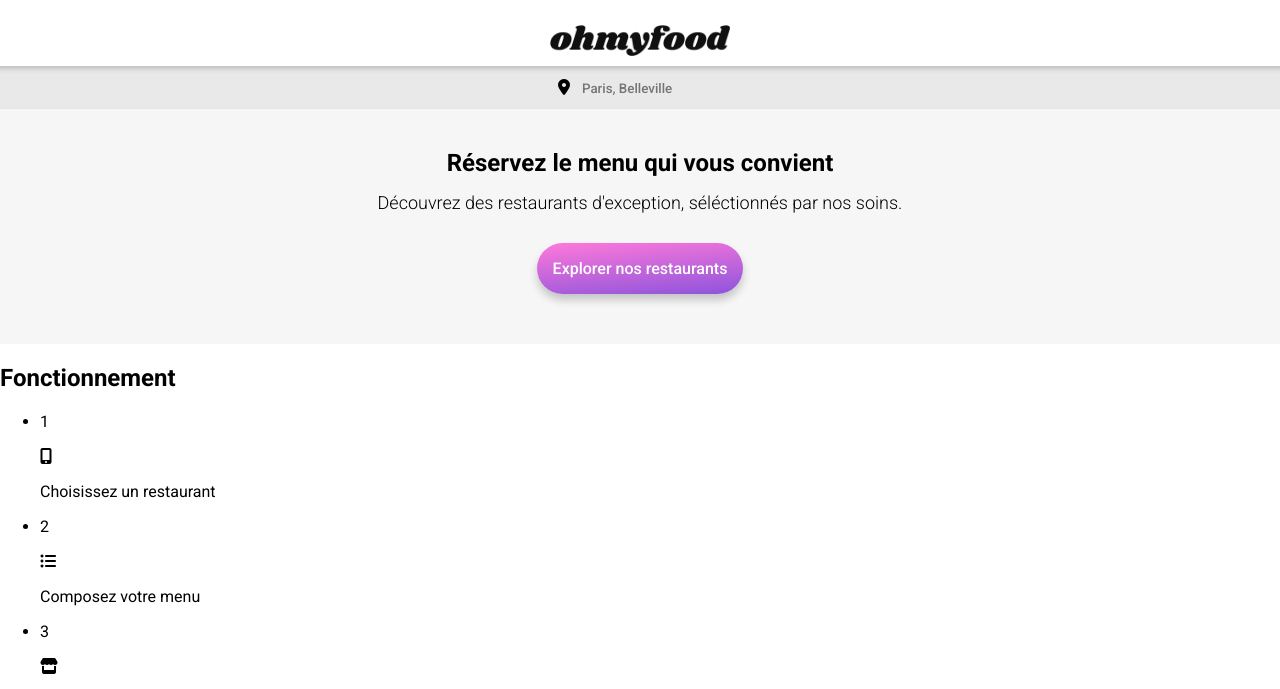
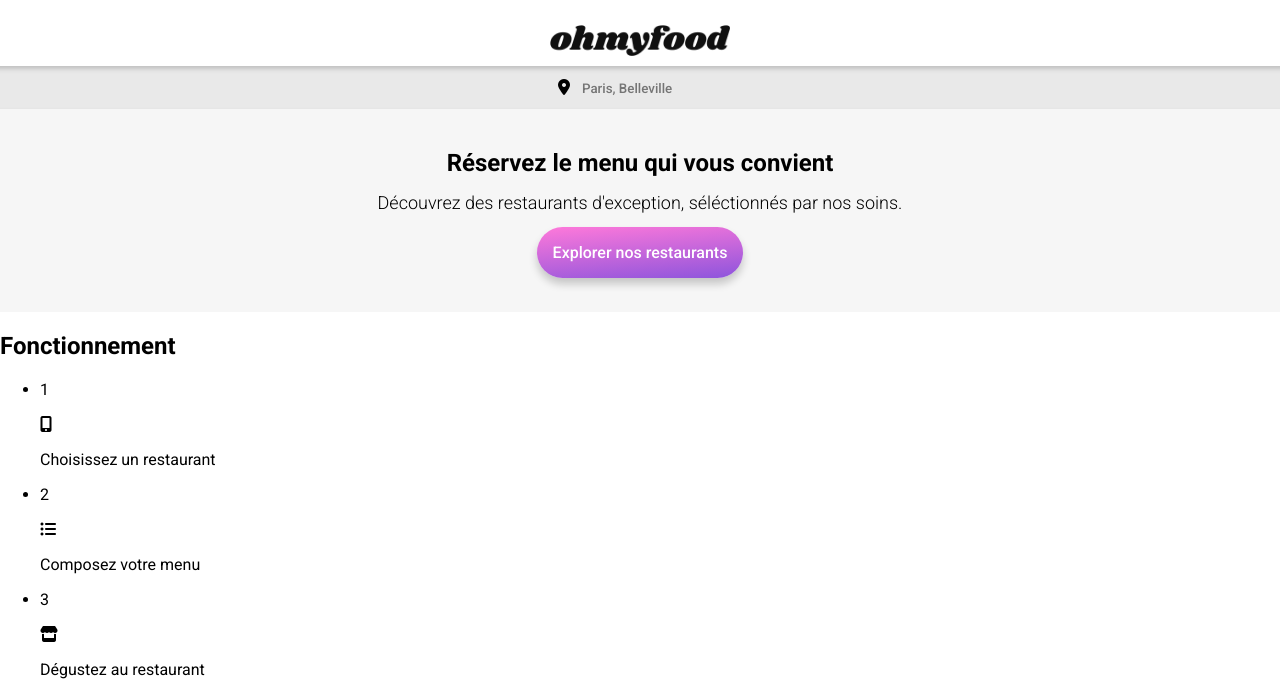
Before and after one commit to BenjaminSiret/SiretBenjamin_3_06032022, a website: page index.html in a window 1280 px wide. Shown: the top 689 px of the page. Drawn offline with Linux system fonts and the light colour scheme; a web font is replaced by a local one.

Commit message:
add button component, minor change in html for presentation section

```diff
--- a/index.html
+++ b/index.html
@@ -32,9 +32,7 @@
         <h2 class="subtitle">
           Découvrez des restaurants d'exception, séléctionnés par nos soins.
         </h2>
-        <a href="#restaurants">
-          <button>Explorer nos restaurants</button>
-        </a>
+        <a href="#restaurants" class="button">Explorer nos restaurants</a>
       </section>
       <section class="progress">
         <h2>Fonctionnement</h2>
--- /dev/null
+++ b/sass/components/_button.scss
@@ -0,0 +1,16 @@
+.button {
+  background: linear-gradient(
+    175deg,
+    rgba(255, 121, 218, 1) 0%,
+    rgba(147, 86, 220, 1) 95%
+  );
+  color: white;
+  box-shadow: 0 6px 9px rgba(0, 0, 0, 0.2);
+  border: none;
+  font-family: inherit;
+  padding: 16px;
+  border-radius: 30px;
+  font-size: 16px;
+  font-weight: 500;
+  text-decoration: none;
+}
--- a/sass/main.scss
+++ b/sass/main.scss
@@ -3,6 +3,7 @@
 
 @import "./base/typo";
 @import "./base/base";
+@import "./components/button";
 
 @import "./layout/header";
 
--- a/sass/pages/_presentation.scss
+++ b/sass/pages/_presentation.scss
@@ -9,20 +9,4 @@
     margin-bottom: 30px;
     padding: 0 20px;
   }
-
-  button {
-    background: linear-gradient(
-      175deg,
-      rgba(255, 121, 218, 1) 0%,
-      rgba(147, 86, 220, 1) 95%
-    );
-    color: white;
-    box-shadow: 0 6px 9px rgba(0, 0, 0, 0.2);
-    border: none;
-    font-family: inherit;
-    padding: 16px;
-    border-radius: 30px;
-    font-size: 16px;
-    font-weight: 500;
-  }
 }
```
Also changed, not shown: css/style.css, 1 other file.
